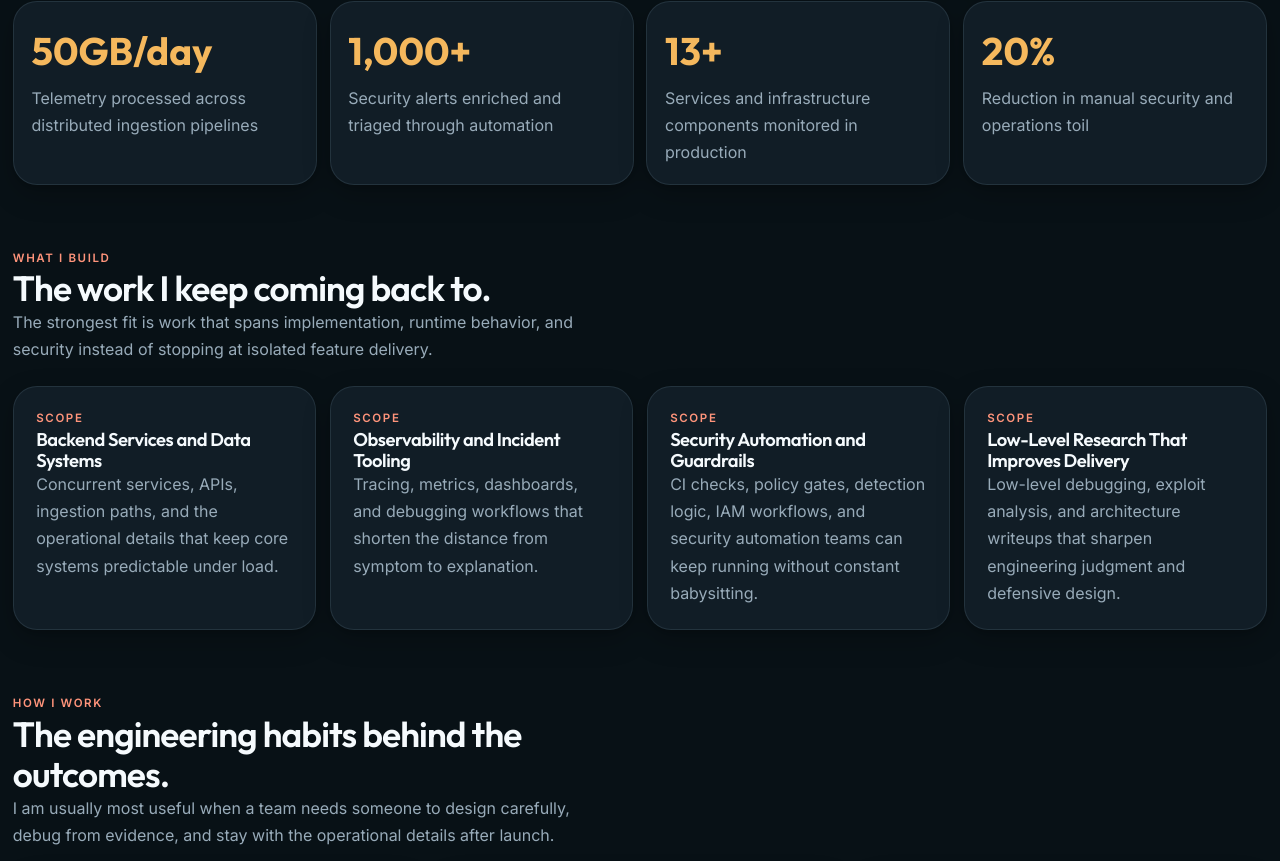
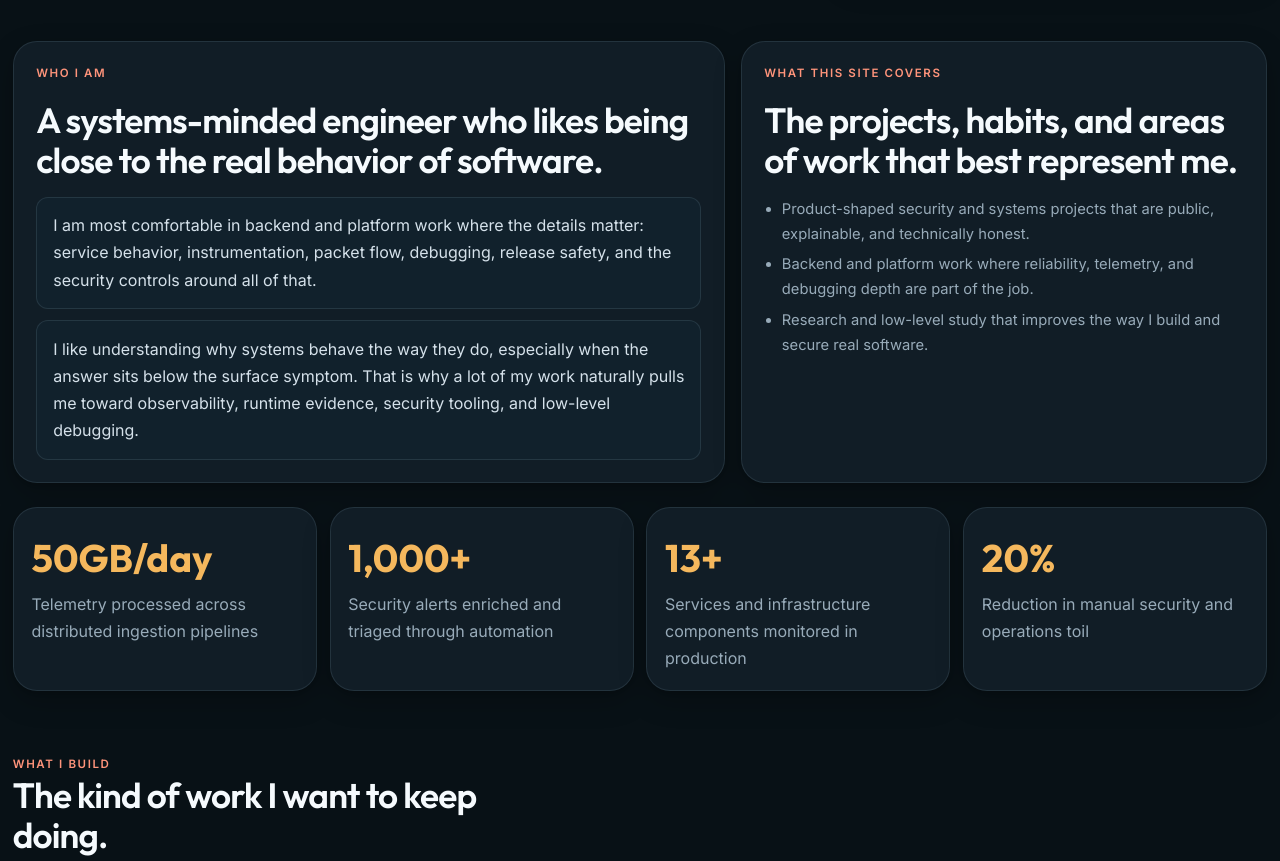
Before and after one commit to AtharvaG109/BIO, a Next.js app: page / in a window 1280 px wide. Shown: the part 1018-1879 px from the top of the page. Built offline with nearby package versions, Linux system fonts and the light colour scheme; no server answers.

Commit message:
Rewrite homepage and about profile

```diff
--- a/app/layout.jsx
+++ b/app/layout.jsx
@@ -33,13 +33,13 @@ const themeInitScript = `
 
 export const metadata = {
   metadataBase: new URL(siteConfig.siteUrl),
-  applicationName: siteConfig.shortName,
+  applicationName: "Portfolio Page",
   verification: {
     google: googleSiteVerificationToken
   },
   title: {
-    default: `${siteConfig.shortName} | Backend, Platform, Security Engineer`,
-    template: `%s | ${siteConfig.shortName}`
+    default: `${siteConfig.name} | Portfolio Page`,
+    template: `%s | Portfolio Page`
   },
   description: siteConfig.description,
   alternates: {
@@ -49,10 +49,10 @@ export const metadata = {
     icon: faviconPath
   },
   openGraph: {
-    title: `${siteConfig.shortName} | Backend, Platform, Security Engineer`,
+    title: `${siteConfig.name} | Portfolio Page`,
     description: siteConfig.description,
     url: siteConfig.siteUrl,
-    siteName: siteConfig.shortName,
+    siteName: "Portfolio Page",
     locale: "en_US",
     type: "website",
     images: [
@@ -66,7 +66,7 @@ export const metadata = {
   },
   twitter: {
     card: "summary_large_image",
-    title: `${siteConfig.shortName} | Backend, Platform, Security Engineer`,
+    title: `${siteConfig.name} | Portfolio Page`,
     description: siteConfig.description,
     images: [socialPreviewPath]
   }
--- a/app/page.jsx
+++ b/app/page.jsx
@@ -30,7 +30,7 @@ const homepageSchema = [
     "@context": "https://schema.org",
     "@type": "WebSite",
     name: siteConfig.shortName,
-    alternateName: `${siteConfig.shortName} Portfolio`,
+    alternateName: "Portfolio Page",
     url: buildAbsoluteUrl("/")
   },
   {
@@ -106,10 +106,10 @@ export default function HomePage() {
         <AnimateIn className="surface hero-aside" delay={0.12}>
           <div className="hero-aside-grid">
             <article className="hero-glance-card hero-glance-featured">
-              <p className="micro-label">Mission</p>
+              <p className="micro-label">What drives me</p>
               <h2>{hero.mission}</h2>
               <p className="muted">
-                Engineering work grounded in ownership, clarity, and enough operational follow-through to survive real usage.
+                I care about work that is technically honest, operationally grounded, and still understandable when things start going wrong.
               </p>
             </article>
 
@@ -137,6 +137,42 @@ export default function HomePage() {
         </AnimateIn>
       </section>
 
+      <section className="section-block">
+        <div className="detail-grid">
+          <AnimateIn className="surface panel-card" delay={0.05}>
+            <p className="eyebrow">Who I Am</p>
+            <h2>A systems-minded engineer who likes being close to the real behavior of software.</h2>
+            <div className="preview-list compact-preview-list">
+              <article className="preview-item">
+                <p>
+                  I am most comfortable in backend and platform work where the details matter:
+                  service behavior, instrumentation, packet flow, debugging, release safety, and
+                  the security controls around all of that.
+                </p>
+              </article>
+              <article className="preview-item">
+                <p>
+                  I like understanding why systems behave the way they do, especially when the
+                  answer sits below the surface symptom. That is why a lot of my work naturally
+                  pulls me toward observability, runtime evidence, security tooling, and low-level
+                  debugging.
+                </p>
+              </article>
+            </div>
+          </AnimateIn>
+
+          <AnimateIn className="surface panel-card" delay={0.11}>
+            <p className="eyebrow">What This Site Covers</p>
+            <h2>The projects, habits, and areas of work that best represent me.</h2>
+            <ul className="bullet-list">
+              <li>Product-shaped security and systems projects that are public, explainable, and technically honest.</li>
+              <li>Backend and platform work where reliability, telemetry, and debugging depth are part of the job.</li>
+              <li>Research and low-level study that improves the way I build and secure real software.</li>
+            </ul>
+          </AnimateIn>
+        </div>
+      </section>
+
       <section className="signal-grid" aria-label="Key portfolio metrics">
         {stats.map((item, index) => (
           <AnimateIn key={item.label} className="surface signal-card" delay={0.08 + index * 0.04}>
@@ -150,8 +186,8 @@ export default function HomePage() {
         <AnimateIn delay={0.04}>
           <SectionHeading
             eyebrow="What I Build"
-            title="The work I keep coming back to."
-            copy="The strongest fit is work that spans implementation, runtime behavior, and security instead of stopping at isolated feature delivery."
+            title="The kind of work I want to keep doing."
+            copy="I am at my best when the work spans implementation, runtime behavior, operations, and security instead of ending at the first shipped version."
           />
         </AnimateIn>
 
@@ -170,8 +206,8 @@ export default function HomePage() {
         <AnimateIn delay={0.04}>
           <SectionHeading
             eyebrow="How I Work"
-            title="The engineering habits behind the outcomes."
-            copy="I am usually most useful when a team needs someone to design carefully, debug from evidence, and stay with the operational details after launch."
+            title="How I usually add value."
+            copy="I tend to help most when a team needs someone who can design carefully, debug from evidence, and stay with the operational details after launch."
           />
         </AnimateIn>
 
@@ -209,8 +245,8 @@ export default function HomePage() {
         <AnimateIn delay={0.04}>
           <SectionHeading
             eyebrow="Explore"
-            title="The rest of the site, without the fluff."
-            copy="Projects go deep on shipped work, the workbench covers how I study systems and security, writing captures decisions and lessons, and the resume is the fast overview."
+            title="The rest of the site."
+            copy="The About page explains who I am, Projects shows the strongest work, Workbench covers how I study systems and security, and the resume is the quick summary."
           />
         </AnimateIn>
 
```
Also changed, not shown: app/about/page.jsx (+50 -8 lines), lib/site-data.js.
